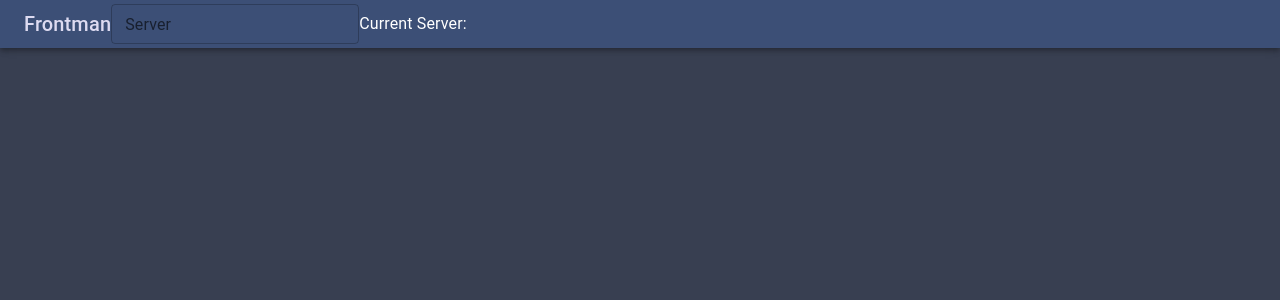
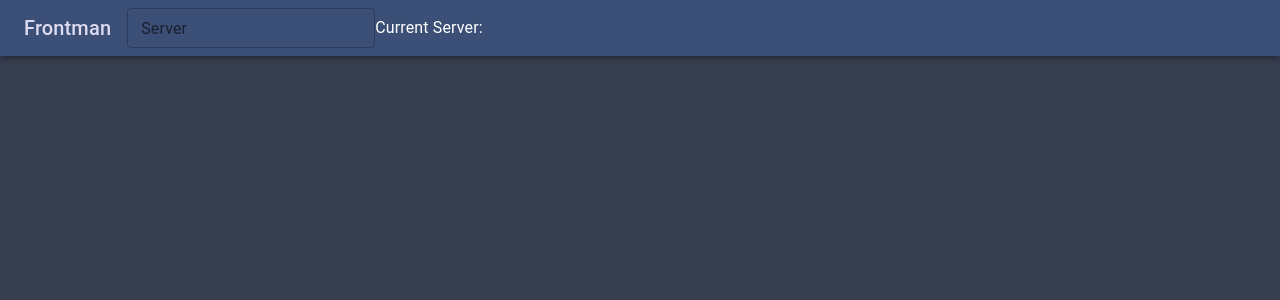
Before and after one commit to GastonGit/Frontman, a React (Create React App) app: page / in a window 1280 px wide. Shown: the top 300 px of the page. Built offline with nearby package versions, Linux system fonts and the light colour scheme.

Commit message:
fix active textfield label overflow and improve header styling

```diff
--- a/src/components/Header.tsx
+++ b/src/components/Header.tsx
@@ -9,12 +9,29 @@ export default class Header extends React.Component<unknown, unknown> {
         return (
             <Box sx={{ flexGrow: 1 }}>
                 <AppBar position="static">
-                    <Toolbar variant="dense" className="header__bar">
-                        <Link href="/" variant="h6" className="title__link">
+                    <Toolbar
+                        variant="dense"
+                        className="header__bar"
+                        sx={{ py: { xs: 1, md: 0.5 } }}
+                    >
+                        <Link
+                            href="/"
+                            variant="h6"
+                            className="title__link"
+                            sx={{ mr: 2 }}
+                        >
                             Frontman
                         </Link>
-                        <ServerLogin />
-                        <ServerStatus />
+                        <Box
+                            sx={{
+                                flexGrow: 1,
+                                alignItems: 'center',
+                                display: { xs: 'block', md: 'flex' },
+                            }}
+                        >
+                            <ServerLogin />
+                            <ServerStatus />
+                        </Box>
                     </Toolbar>
                 </AppBar>
             </Box>
```
